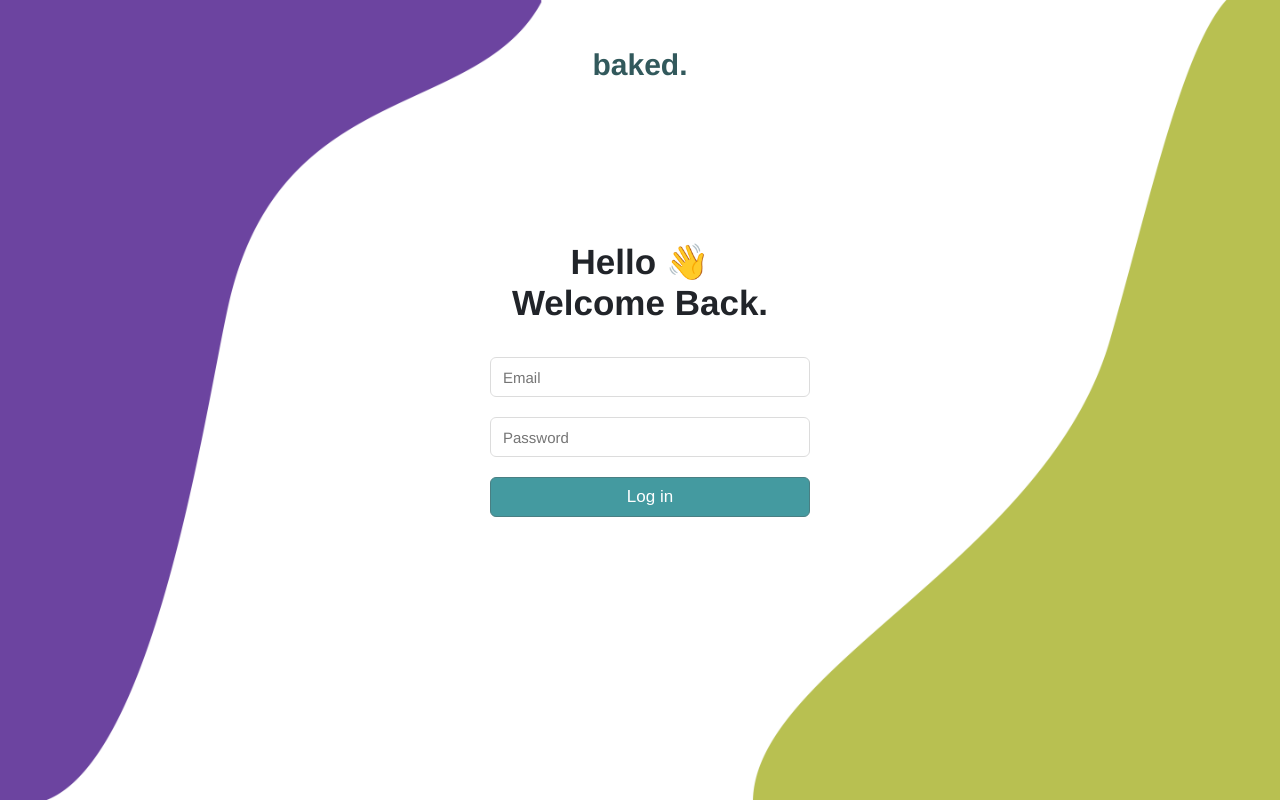
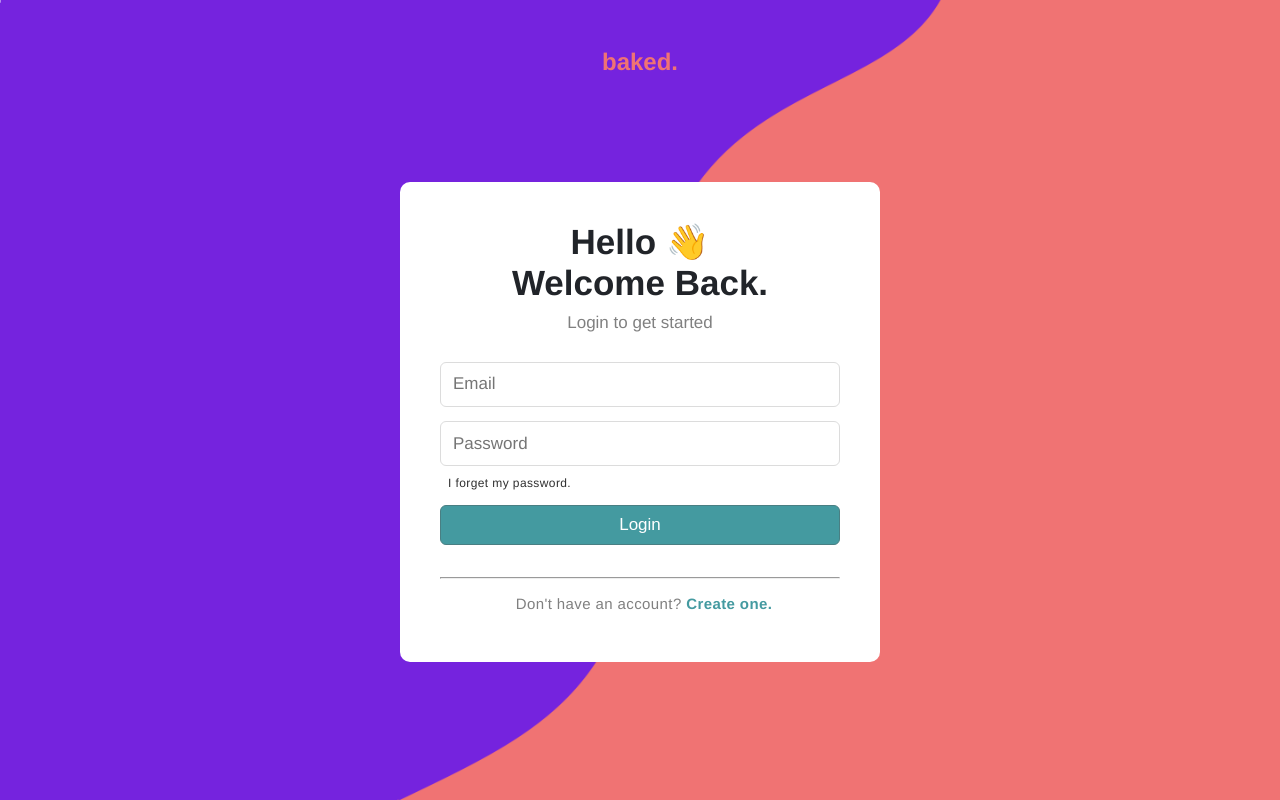
Before and after one commit to codeholmes/baked, a PHP site: page /login.html in a window 1280 px wide. Run offline with PHP 8.4, Linux system fonts and the light colour scheme.

Commit message:
background image added in signup page

```diff
--- a/css/login-styles.css
+++ b/css/login-styles.css
@@ -1,6 +1,6 @@
 body
 {
-    background-image: url("../img/login-background.png");
+    background-image: url("../img/login-background-2.png");
     background-size: cover;
     background-repeat: no-repeat;
     background-attachment: fixed;
@@ -16,26 +16,39 @@ body
 .login-box
 {
     position: relative;
-    width: 40vh;
-    height: 95vh;
+    padding: 5vh;
+    width: 400px;
+    height: 400px;
     color: #212429;
+    background-color: white;
     font-family:"helvetica";
     text-align: center;
     font-size: 35px;
     margin:auto;
-    border-radius: 5px;
+    border-radius: 10px;
 }
 
 .brand-name
 {
+    margin-top: 5vh;
     position: relative;
-    margin-bottom: 20vh;
-    margin-top: 5vh;
-    color: #32595c;
+    color: #F07373;
     font-family:"helvetica";
     font-size: 30px;
+    font-style: normal;
+    font-weight: bold;
+    font-size: 24px;
+    line-height: 28px;
 }
 
+.getStarted
+{
+    font-size: 17px;
+    padding-top: 10px;
+    color:grey;
+    font-family: Helvetica;
+    font-weight: 100;
+}
 .brand-pointer
 {
     cursor: pointer;
@@ -45,18 +58,19 @@ body
 .welcome-text
 {
     margin-bottom: 3vh;
+
 }
 
 input
 {
     width: 100%;
-    height: 40px;
+    height: 45px;
+    margin-bottom: 10px;
     box-sizing: border-box;
-    margin: 10px;
     border-radius: 6px;
     border: 1px solid Gainsboro;
     padding: 12px;
-    font-size: 15px;
+    font-size: 17px;
     font-family: "helvetica";
 }
 
@@ -65,7 +79,6 @@ button
     width: 100%;
     height: 40px;
     box-sizing: border-box;
-    margin: 10px;
     color:white;
     border-radius: 6px;
     background-color: #449aa0;
@@ -74,3 +87,38 @@ button
     font-weight: 500;
     cursor: pointer;;
 }
+
+.password-reset
+{
+    float: left;
+    padding-left: 1vh;
+    padding-top: 0vh;
+    font-size: 12px;
+    color: #303030;
+    font-weight: 500;
+    letter-spacing: 0.4px;
+    margin-bottom: 8px;
+    cursor: pointer;
+}
+
+hr
+{
+    margin-top: 4vh;
+    margin-bottom: 2vh;
+}
+.Create-Account-1
+{
+    padding-left: 1vh;
+    padding-top: 0vh;
+    font-size: 15px;
+    color: grey;
+    font-weight: 500;
+    letter-spacing: 0.4px;
+    margin-bottom: 8px;
+}
+
+.Create-Account-2
+{
+    color: #449aa0;
+    cursor: pointer;
+}
--- a/js/jquery/login-register-jquery.js
+++ b/js/jquery/login-register-jquery.js
@@ -18,4 +18,15 @@ $(document).ready(function(){
     {
         window.location.href='index.php';
     });
+
+    $(".Create-Account-2").click(function()
+    {
+        window.location.href='signup.html';
+    });
+
+    $(".BackToLogin-2").click(function()
+    {
+        window.location.href='login.html';
+    });
+
 });
--- a/login.html
+++ b/login.html
@@ -8,19 +8,32 @@
     </head>
     <body>
         <div class="main-container">
+            <div class="brand-name">
+                <strong class="brand-pointer">baked.</strong>
+            </div>
             <div class="login-box ">
-                <div class="brand-name">
-                    <strong class="brand-pointer">baked.</strong>
-                </div>
+
                 <div class="welcome-text">
-                    <strong>Hello <span>&#128075;</span> <br> Welcome Back.</strong>
+                    <strong>Hello <span>&#128075;</span> <br> Welcome Back.</strong><br>
+                    <div class="getStarted">
+                        Login to get started
+                    </div>
                 </div>
                 <div>
                     <form action="">
                         <input type="text" name="phone" placeholder ="Email" required> <br>
                         <input type="password" name="pwd" placeholder="Password" required> <br>
-                            <button class="LoginBtnColor" type="submit" name = "login-submit-btn"> Log in </button>
+                        <div class="password-reset">
+                            I forget my password.
+                        </div>
+                        <button class="LoginBtnColor" type="submit" name = "login-submit-btn"> Login </button>
+                        <div>
+                            <hr>
+                        </div>
                     </form>
+                </div>
+                <div>
+                    <p class="Create-Account-1"> Don't have an account? <strong class="Create-Account-2"> Create one. </strong> </p>
                 </div>
             </div>
         </div>
```
Also changed, not shown: css/signup-styles.css (+42 -13 lines), signup.html (+9 -4 lines), img/login-background-2.png (added), img/signup-background.png (added), 1 other file.
